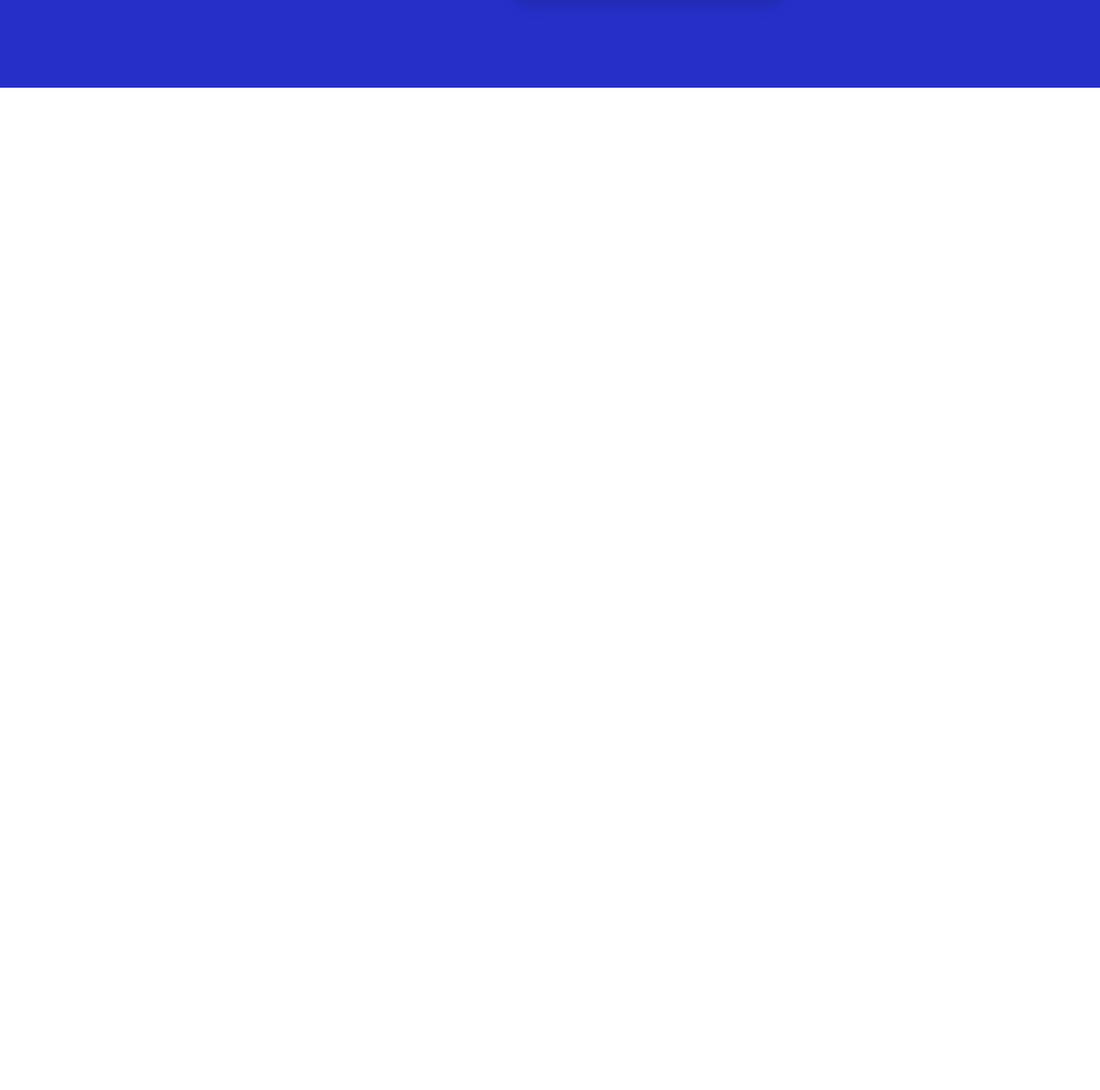
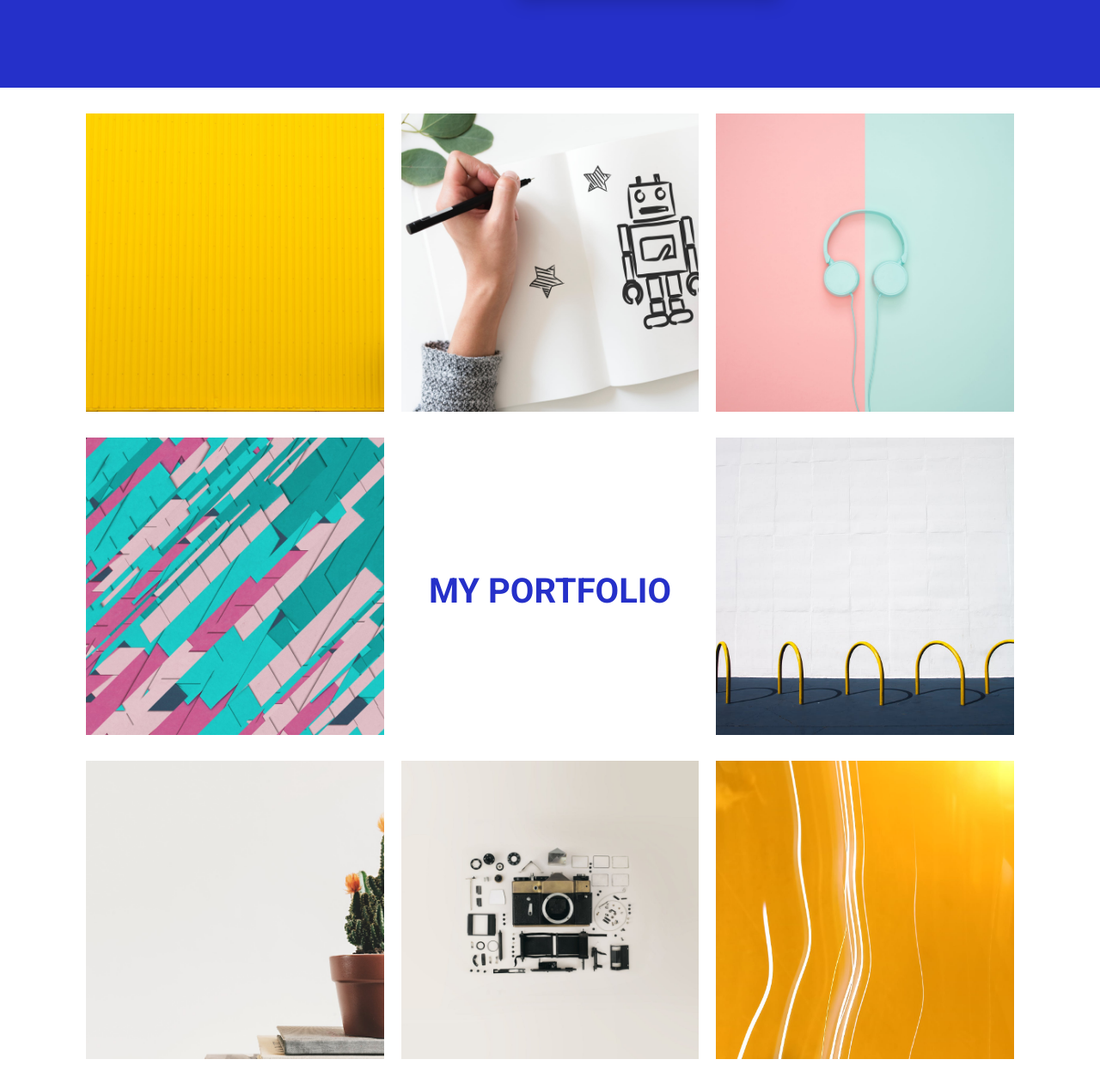
Before and after one commit to SHUNTR/Kathryn, a plain HTML site: page index.html in a window 1280 px wide. Shown: the part 1812-3080 px from the top of the page at 86% size. Before the commit the page ends 1914 px from the top, so only its background shows below. Drawn offline with nearby package versions, Linux system fonts and the light colour scheme; some packages are replaced by stand-ins of ours; a script that the page names is missing.

Commit message:
portfolio

```diff
--- a/assets/css/main.css
+++ b/assets/css/main.css
@@ -242,3 +242,36 @@ width: 45%;
   color: #808080;
   font-size: 16px;
 }
+.portfolio__container{
+  display: grid;
+  grid-template-columns: 1fr 1fr 1fr;
+  grid-template-rows: 1fr 1fr 1fr;
+  gap: 20px;
+}
+.portfolio__container{
+  padding: 0 60px;
+}
+.portfolio__block {
+display: flex;
+align-items: center;
+justify-content: center;
+font-size: 40px;
+color: #2530c9;
+text-align: center;
+font-weight: bold;
+}
+.portfolio{
+  padding: 30px;
+}
+.portfolio__img{
+  height: 100%;
+  width: 100%;
+  aspect-ratio: 1;
+  object-fit: cover;
+  transition: .3s;
+  box-shadow: 5px 5px 20px 0 rgba(0, 0, 0, 0);
+}
+.portfolio__img:hover{
+  box-shadow: 5px 5px 20px 0 rgba(0, 0, 0, 0.2);
+  transform: scale(1.05,1.05);
+}
--- /dev/null
+++ b/assets/main.js
@@ -0,0 +1,2 @@
+Fancybox.bind('[data-fancybox="gallery"]', {
+  });
--- a/index.html
+++ b/index.html
@@ -9,6 +9,9 @@
   <link href="https://fonts.googleapis.com/css2?family=EB+Garamond:ital,wght@0,400..800;1,400..800&family=Roboto:ital,wght@0,100;0,300;0,400;0,500;0,700;0,900;1,100;1,300;1,400;1,500;1,700;1,900&display=swap" rel="stylesheet">
   <link rel="stylesheet" href="assets/css/main.css">
   <link rel="shortcut icon" href="assets/img/logo.png" type="image/x-icon">
+  <script src="https://cdn.jsdelivr.net/npm/@fancyapps/ui@5.0/dist/fancybox/fancybox.umd.js"></script>
+  <script src="assets/main.js" defer></script>
+  <link rel="stylesheet" href="https://cdn.jsdelivr.net/npm/@fancyapps/ui@5.0/dist/fancybox/fancybox.css"/>
   <title>Kathryn</title>
 </head>
 
@@ -119,6 +122,53 @@
         </div>
       </div>
     </section>
+    <section class="portfolio">
+      <div class="portfolio__container container">
+        <div class="portfolio__block">
+          <a href="assets/img/port1.jpg" data-fancybox="gallery">
+            <img src="assets/img/port1.jpg" alt="" class="portfolio__img">
+          </a>
+        </div>
+        <div class="portfolio__block">
+          <a href="assets/img/port2.jpeg" data-fancybox="gallery">
+            <img src="assets/img/port2.jpeg" alt="" class="portfolio__img">
+          </a>
+        </div>
+        <div class="portfolio__block">
+          <a href="assets/img/port3.jpeg" data-fancybox="gallery">
+            <img src="assets/img/port3.jpeg" alt="" class="portfolio__img">
+          </a>
+        </div>
+        <div class="portfolio__block">
+          <a href="assets/img/port4.jpg" data-fancybox="gallery">
+            <img src="assets/img/port4.jpg" alt="" class="portfolio__img">
+          </a>
+        </div>
+        <div class="portfolio__block">
+         MY PORTFOLIO
+        </div>
+        <div class="portfolio__block">
+          <a href="assets/img/port5.jpeg" data-fancybox="gallery">
+            <img src="assets/img/port5.jpeg" alt="" class="portfolio__img">
+          </a>
+        </div>
+        <div class="portfolio__block">
+          <a href="assets/img/port6.jpeg" data-fancybox="gallery">
+            <img src="assets/img/port6.jpeg" alt="" class="portfolio__img">
+          </a>
+        </div>
+        <div class="portfolio__block">
+          <a href="assets/img/port7.jpeg" data-fancybox="gallery">
+            <img src="assets/img/port7.jpeg" alt="" class="portfolio__img">
+          </a>
+        </div>
+        <div class="portfolio__block">
+          <a href="assets/img/port8.jpeg" data-fancybox="gallery">
+            <img src="assets/img/port8.jpeg" alt="" class="portfolio__img">
+          </a>
+        </div>
+      </div>
+    </section>
   </main>
 </body>
 
```
Also changed, not shown: assets/img/port1.jpg (added), assets/img/port2.jpeg (added), assets/img/port3.jpeg (added), assets/img/port4.jpg (added), assets/img/port5.jpeg (added), assets/img/port6.jpeg (added), assets/img/port7.jpeg (added), assets/img/port8.jpeg (added).
